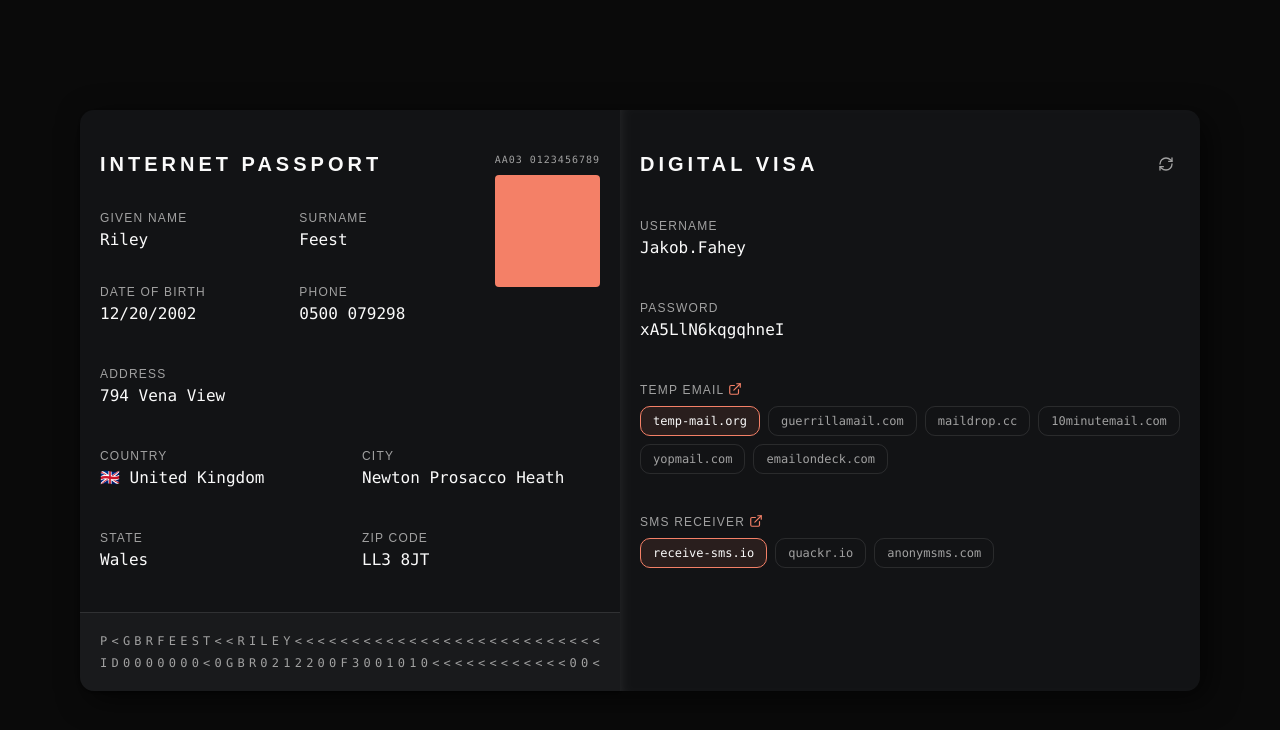
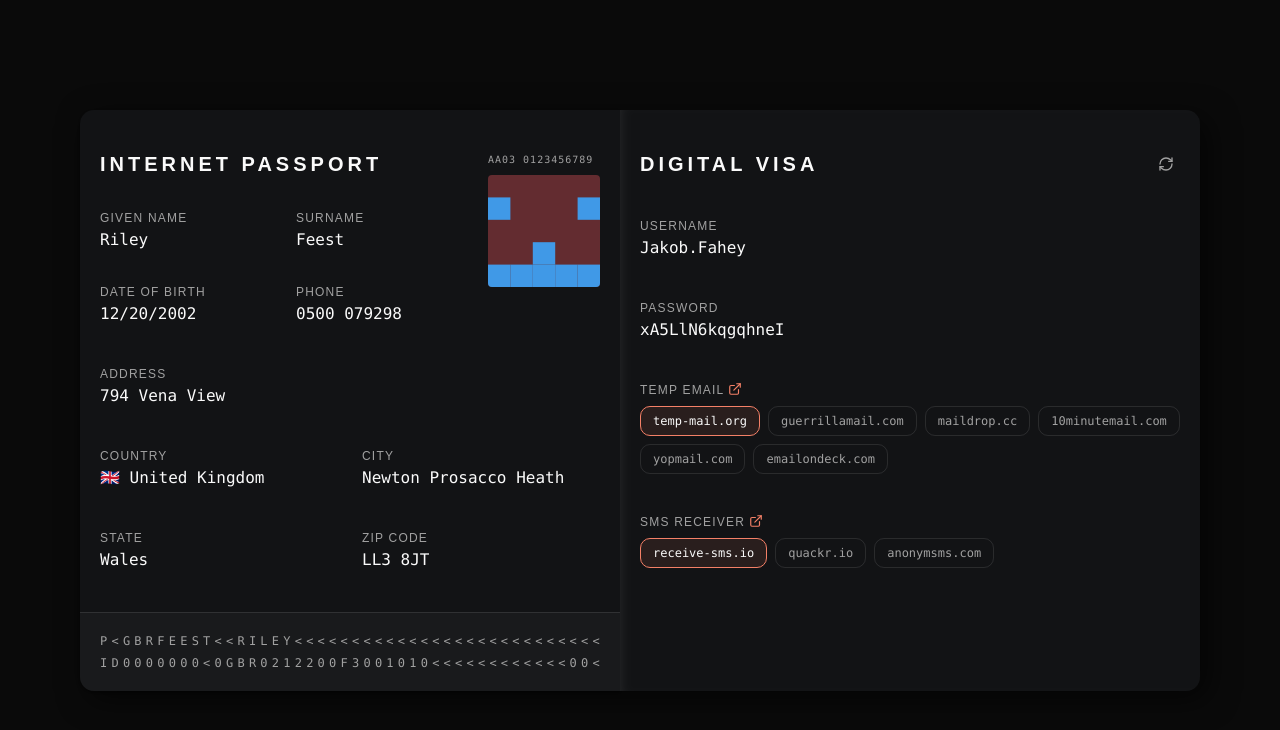
Before and after one commit to nicosantangelo/passport, a React (Vite) app: page / in a window 1280 px wide. Shown: the top 730 px of the page. Built offline with nearby package versions, Linux system fonts and the light colour scheme.

Commit message:
generate avatar profile pic

```diff
--- /dev/null
+++ b/src/Identicon.tsx
@@ -0,0 +1,92 @@
+/**
+ * Deterministic 5x5 symmetric identicon, similar to GitHub/Ethereum avatars.
+ * Uses a simple hash of the seed string to pick colors and fill a grid.
+ */
+export function Identicon({
+  seed,
+  className,
+}: {
+  seed: string;
+  className?: string;
+}) {
+  const hash = simpleHash(seed);
+  const [foreground, background] = pickColorPair(hash);
+  const cells = buildSymmetricGrid(hash);
+
+  return (
+    <svg
+      viewBox="0 0 5 5"
+      xmlns="http://www.w3.org/2000/svg"
+      className={className}
+    >
+      <rect width="5" height="5" fill={background} />
+
+      {cells.map(([column, row]) => (
+        <rect
+          key={`${column}-${row}`}
+          x={column}
+          y={row}
+          width="1"
+          height="1"
+          fill={foreground}
+        />
+      ))}
+    </svg>
+  );
+}
+
+/**
+ * Simple 32-bit hash (djb2 variant) to derive deterministic values from a string.
+ */
+function simpleHash(input: string): number {
+  let hash = 5381;
+
+  for (let i = 0; i < input.length; i++) {
+    hash = ((hash << 5) + hash + input.charCodeAt(i)) | 0;
+  }
+
+  return hash >>> 0;
+}
+
+/**
+ * Pick a contrasting foreground/background pair.
+ * Uses complementary hues (~180 degrees apart) and a guaranteed lightness gap.
+ */
+function pickColorPair(hash: number): [string, string] {
+  const hue = hash % 360;
+  const complementaryHue = (hue + 140 + (hash % 80)) % 360;
+
+  const foreground = `hsl(${hue}, ${55 + (hash % 25)}%, ${45 + (hash % 15)}%)`;
+  const background = `hsl(${complementaryHue}, ${30 + (hash % 20)}%, ${20 + (hash % 10)}%)`;
+
+  return [foreground, background];
+}
+
+/**
+ * Build a 5x5 grid with left-right symmetry.
+ * Only the left 3 columns are generated; columns 3 and 4 mirror columns 1 and 0.
+ */
+function buildSymmetricGrid(hash: number): [number, number][] {
+  const cells: [number, number][] = [];
+  let bits = hash;
+
+  for (let row = 0; row < 5; row++) {
+    for (let column = 0; column < 3; column++) {
+      if (bits & 1) {
+        cells.push([column, row]);
+
+        if (column < 2) {
+          cells.push([4 - column, row]);
+        }
+      }
+
+      bits >>>= 1;
+
+      if (bits === 0) {
+        bits = simpleHash(String(hash + row));
+      }
+    }
+  }
+
+  return cells;
+}
--- a/src/Passport.tsx
+++ b/src/Passport.tsx
@@ -2,6 +2,7 @@ import { useState } from "react";
 import { Check, Copy } from "lucide-react";
 import { PassportMrz } from "./PassportMrz";
 import { type Passport } from "./lib/passport";
+import { Identicon } from "./Identicon";
 
 export function Passport({ passport }: { passport: Passport }) {
   return (
@@ -44,7 +45,10 @@ export function Passport({ passport }: { passport: Passport }) {
               AA03 0123456789
             </p>
 
-            <div className="w-full h-28 rounded bg-primary shrink-0 mt-2" />
+            <Identicon
+              seed={`${passport.firstName}${passport.lastName}${passport.dob}`}
+              className="w-full h-28 rounded shrink-0 mt-2"
+            />
           </div>
         </div>
 
```
